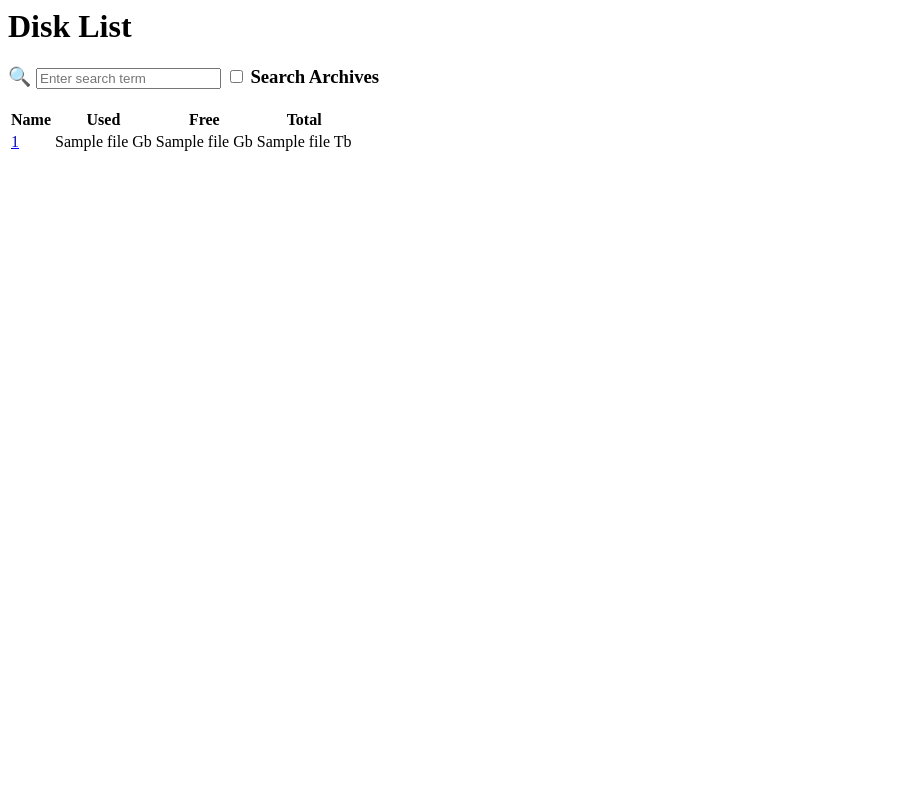
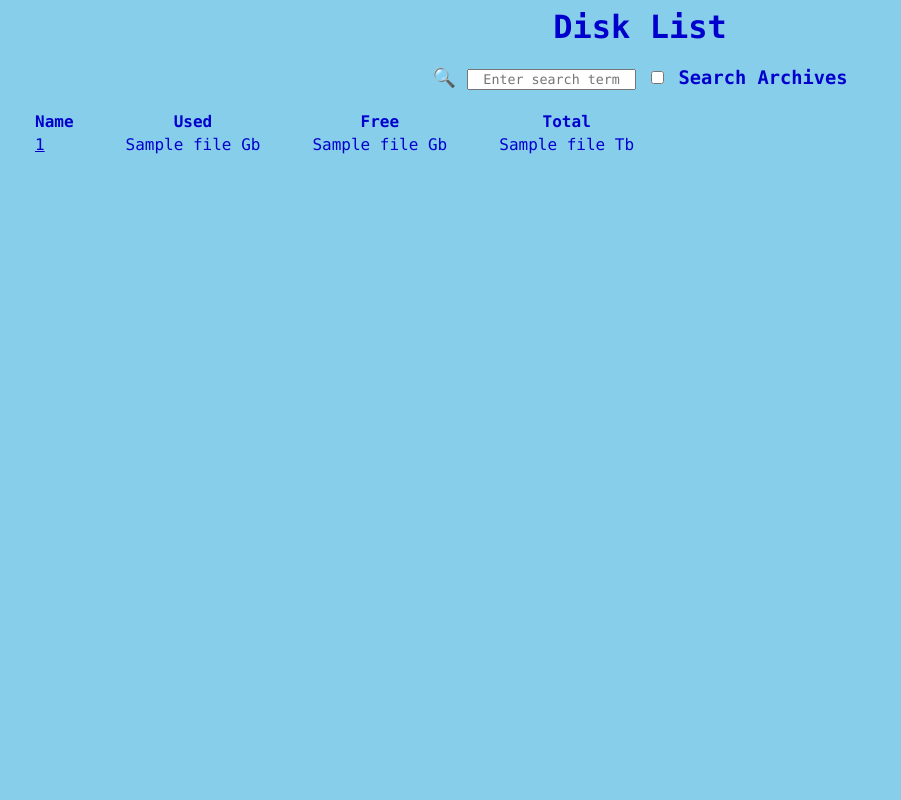
Before and after one commit to binsento42/Cathy, a Flask app: template templates/index.html in a window 1280 px wide. Shown: the whole page, without its empty margins (0-901 px from the left). Run offline with Flask 2, Linux system fonts and the light colour scheme; the template is opened without the code that fills it: most values are stand-ins (such as "Sample title", 1, 10 or a date in 2020).

Commit message:
Added some minor styling

```diff
--- a/static/main.css
+++ b/static/main.css
@@ -1,10 +1,24 @@
+* {
+  text-align: center;
+  color: mediumblue;
+  font-family: "Monaco", "Lucida Console", "Courier New", monospace;
+}
+
+body {
+  background-color: skyblue;
+}
+
+table {
+  margin-left: auto;
+  margin-right: auto;
+}
 
 tr.archive {
 	display: none;
 }
 
 tr:hover {
-background-color: lightgray;
+background-color: white;
 }
 
 td {
@@ -14,3 +28,8 @@ td {
 td.left {
 	text-align: left;
 }
+
+th, td {
+  padding-right: 25px;
+  padding-left: 25px;
+}
```
